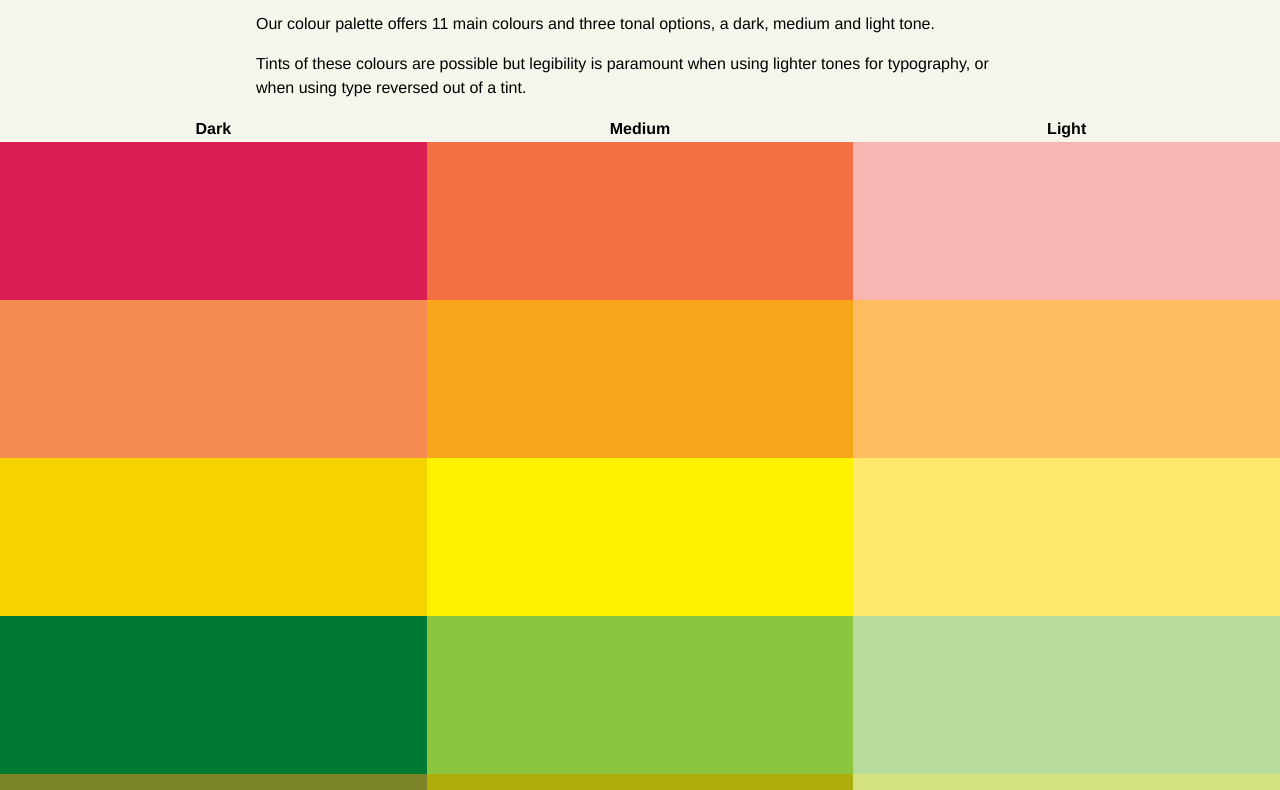
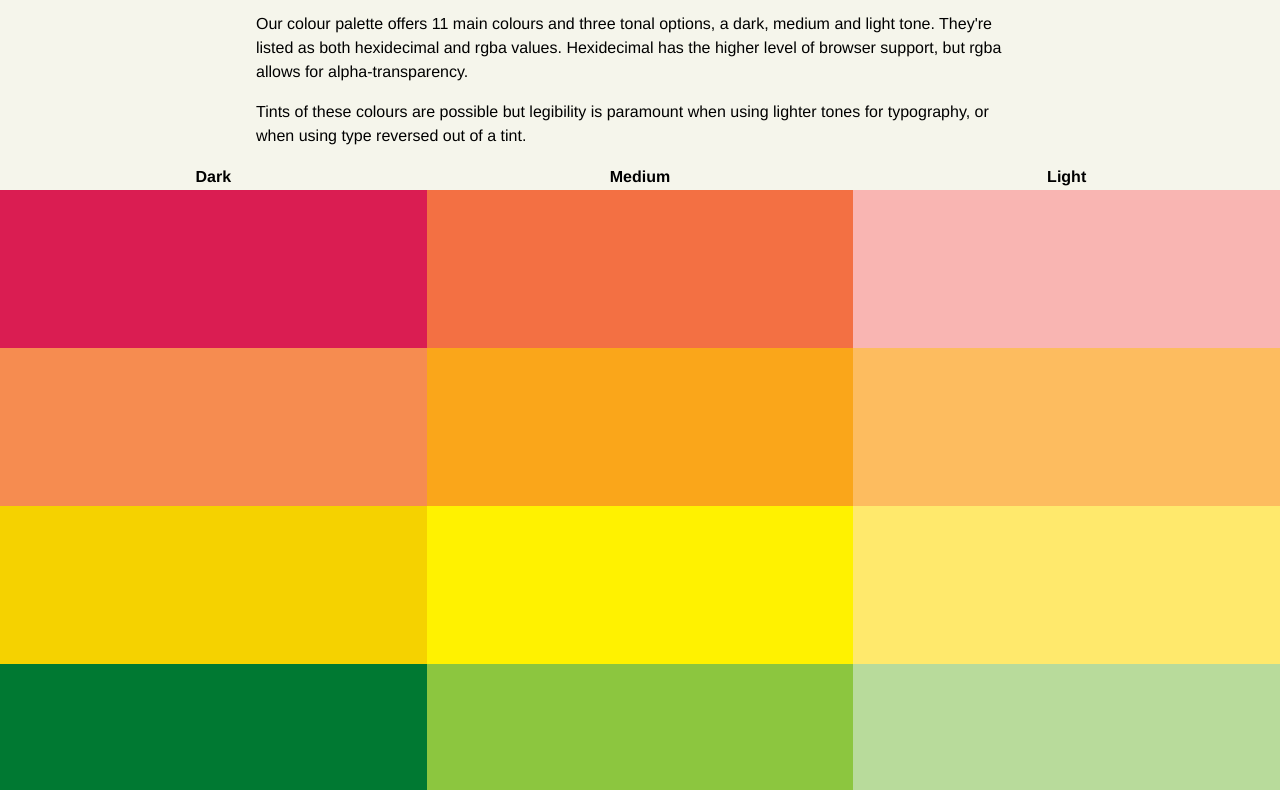
Before and after one commit to WWF-International/colour-palette, a plain HTML site: page index.html in a window 1280 px wide. Shown: the part 79-869 px from the top of the page. Drawn offline with Linux system fonts and the light colour scheme.

Commit message:
Mentioned the diferent colour codes in index.html

```diff
--- a/index.html
+++ b/index.html
@@ -14,7 +14,7 @@
 
         <header>
             <h1>WWF colour palette</h1>
-            <p>Our colour palette offers 11 main colours and three tonal options, a dark, medium and light tone.</p>
+            <p>Our colour palette offers 11 main colours and three tonal options, a dark, medium and light tone. They're listed as both hexidecimal and rgba values. Hexidecimal has the higher level of browser support, but rgba allows for alpha-transparency.</p>
             <p>Tints of these colours are possible but legibility is paramount when using lighter tones for typography, or when using type reversed out of a tint.</p>
         </header>
 
```
